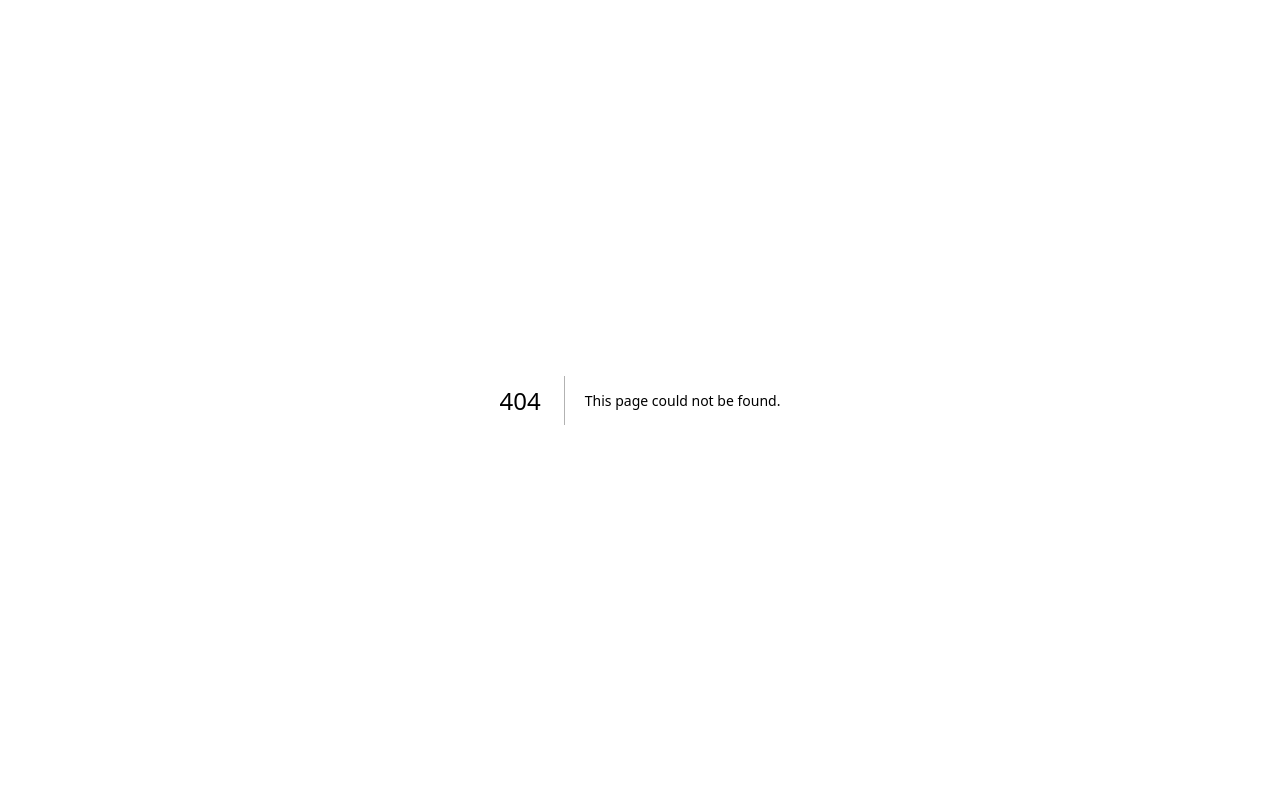
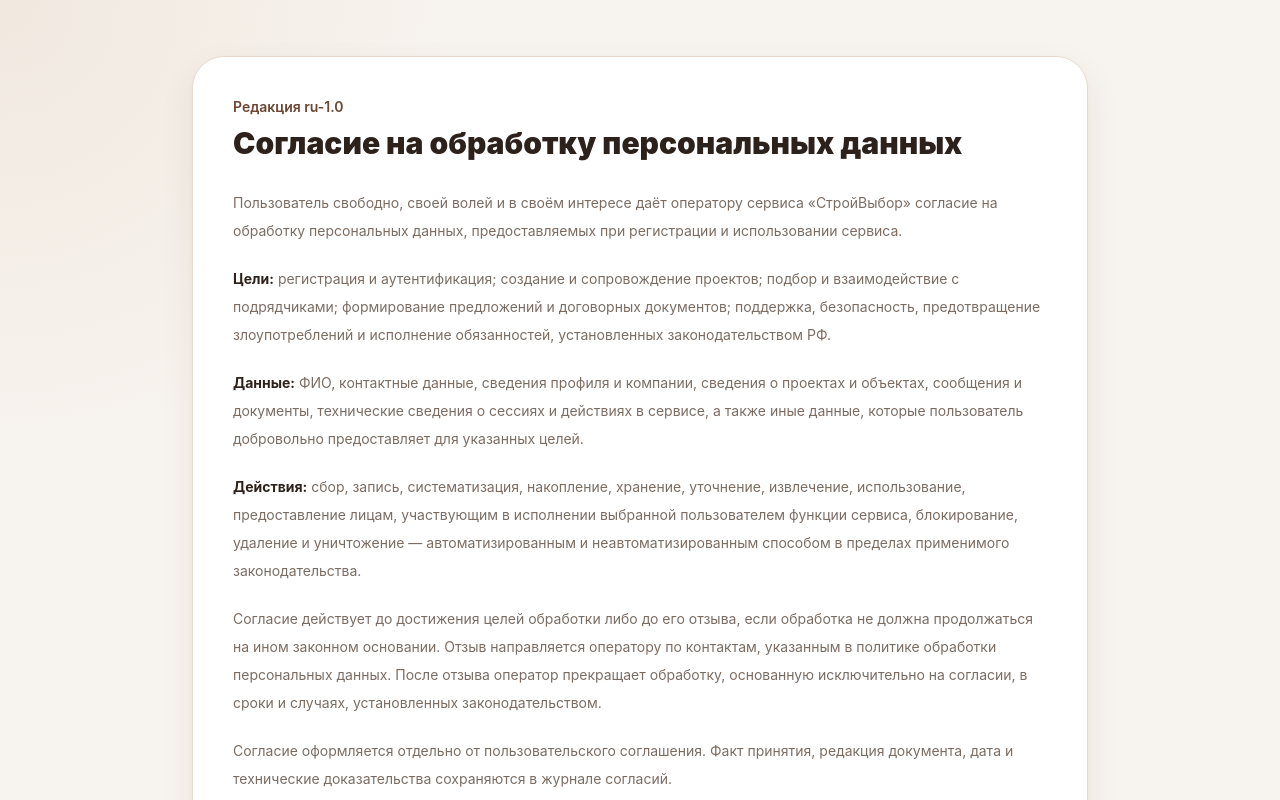
Before and after one commit to ggamzatov/stroyselect, a Next.js app: page /legal/personal-data-consent in a window 1280 px wide. Before the commit this address had no page. Shown: the top 800 px of the page. Built offline with nearby package versions, Linux system fonts and the light colour scheme.

Commit message:
feat: publish standalone personal data consent

```diff
--- /dev/null
+++ b/app/legal/personal-data-consent/page.tsx
@@ -0,0 +1,16 @@
+export const metadata = { title: "Согласие на обработку персональных данных — СтройВыбор" };
+
+export default function PersonalDataConsentPage() {
+  return <main className="app-container py-10 md:py-14"><article className="mx-auto max-w-4xl rounded-[2rem] border border-border bg-card p-6 shadow-[var(--shadow-soft)] md:p-10">
+    <p className="text-sm font-semibold text-primary">Редакция ru-1.0</p><h1 className="mt-2 text-3xl font-black">Согласие на обработку персональных данных</h1>
+    <div className="mt-7 space-y-5 text-sm leading-7 text-muted-foreground">
+      <p>Пользователь свободно, своей волей и в своём интересе даёт оператору сервиса «СтройВыбор» согласие на обработку персональных данных, предоставляемых при регистрации и использовании сервиса.</p>
+      <p><strong className="text-foreground">Цели:</strong> регистрация и аутентификация; создание и сопровождение проектов; подбор и взаимодействие с подрядчиками; формирование предложений и договорных документов; поддержка, безопасность, предотвращение злоупотреблений и исполнение обязанностей, установленных законодательством РФ.</p>
+      <p><strong className="text-foreground">Данные:</strong> ФИО, контактные данные, сведения профиля и компании, сведения о проектах и объектах, сообщения и документы, технические сведения о сессиях и действиях в сервисе, а также иные данные, которые пользователь добровольно предоставляет для указанных целей.</p>
+      <p><strong className="text-foreground">Действия:</strong> сбор, запись, систематизация, накопление, хранение, уточнение, извлечение, использование, предоставление лицам, участвующим в исполнении выбранной пользователем функции сервиса, блокирование, удаление и уничтожение — автоматизированным и неавтоматизированным способом в пределах применимого законодательства.</p>
+      <p>Согласие действует до достижения целей обработки либо до его отзыва, если обработка не должна продолжаться на ином законном основании. Отзыв направляется оператору по контактам, указанным в политике обработки персональных данных. После отзыва оператор прекращает обработку, основанную исключительно на согласии, в сроки и случаях, установленных законодательством.</p>
+      <p>Согласие оформляется отдельно от пользовательского соглашения. Факт принятия, редакция документа, дата и технические доказательства сохраняются в журнале согласий.</p>
+      <p className="rounded-2xl bg-secondary/60 p-4">До публичного запуска в этот документ должны быть внесены точные реквизиты оператора: полное наименование/ФИО ИП, адрес, ИНН/ОГРН(ИП), контакт для обращений субъектов персональных данных.</p>
+    </div>
+  </article></main>;
+}
```
